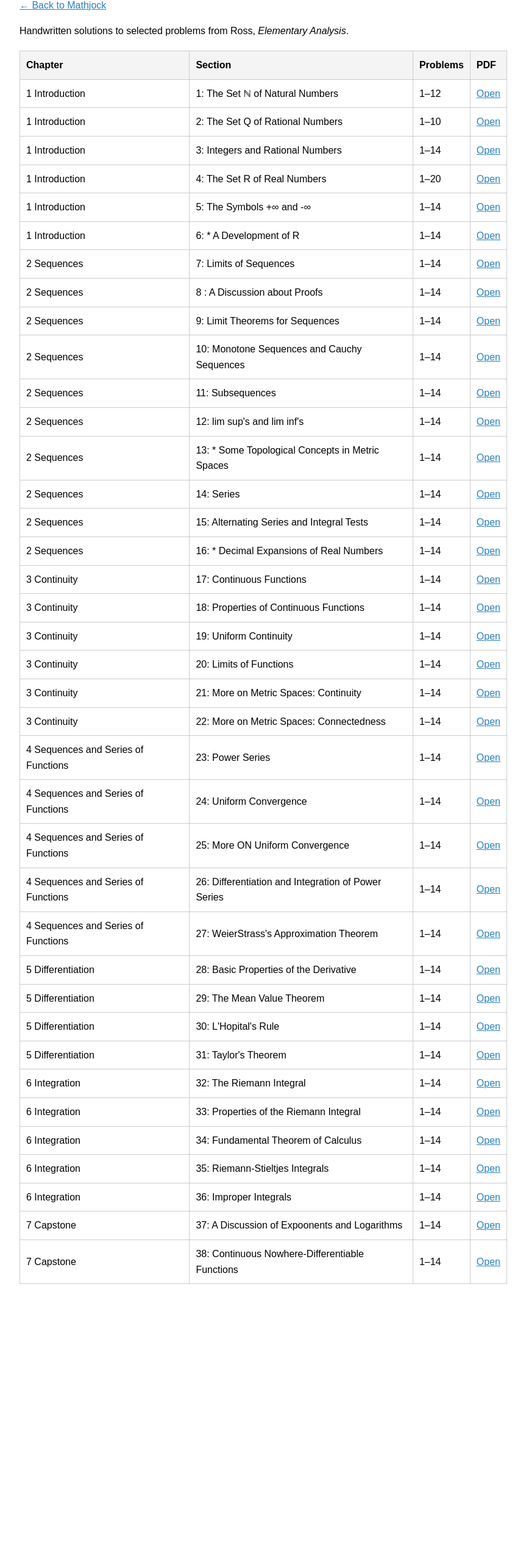
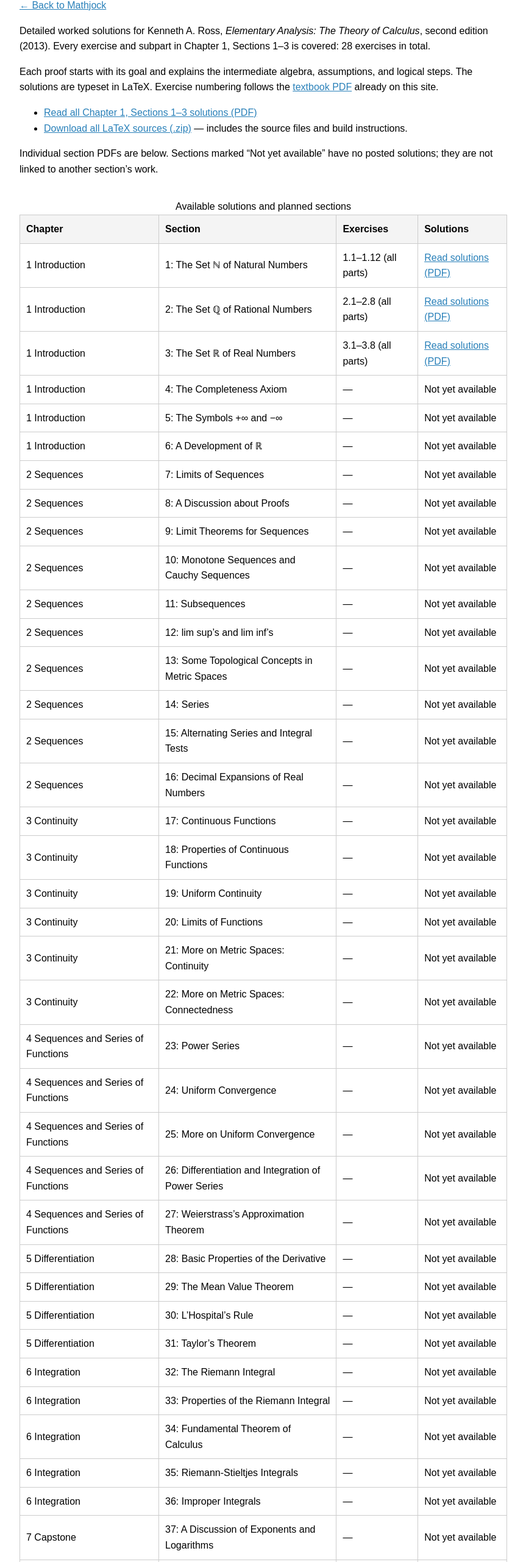
Before and after one commit to jshao0919/jshao0919.github.io, a plain HTML site: page textbooks/Ross Elementary Analysis.html in a window 1280 px wide. Shown: the part 118-2680 px from the top of the page at 61% size, without its empty margins (208-1071 px from the left). Before the commit the page ends 2244 px from the top, so only its background shows below. Drawn offline with Linux system fonts and the light colour scheme.

Commit message:
Add detailed Ross chapter 1 section 1–3 LaTeX solutions and repair links

```diff
--- a/textbooks/Ross Elementary Analysis.html
+++ b/textbooks/Ross Elementary Analysis.html
@@ -1,382 +1,278 @@
 <!DOCTYPE html>
-<html>
+<html lang="en">
 <head>
   <meta charset="utf-8">
+  <meta name="viewport" content="width=device-width, initial-scale=1">
+  <meta name="description" content="Detailed LaTeX solutions to all exercises in Sections 1–3 of Kenneth A. Ross’s Elementary Analysis, second edition.">
   <title>Ross — Elementary Analysis (Solutions)</title>
+  <link rel="icon" href="../arithmetic/icon.svg" type="image/svg+xml">
   <link rel="stylesheet" href="../style.css">
 </head>
-
 <body>
-
   <h1>Ross — Elementary Analysis (Solutions)</h1>
-
+  <p><a href="../index.html">← Back to Mathjock</a></p>
   <p>
-  <a href="../index.html">← Back to Mathjock</a>
+    Detailed worked solutions for Kenneth A. Ross,
+    <em>Elementary Analysis: The Theory of Calculus</em>, second edition (2013).
+    Every exercise and subpart in Chapter 1, Sections 1–3 is covered:
+    28 exercises in total.
   </p>
-
   <p>
-  Handwritten solutions to selected problems from Ross,
-  <em>Elementary Analysis</em>.
+    Each proof starts with its goal and explains the intermediate algebra,
+    assumptions, and logical steps. The solutions are typeset in LaTeX.
+    Exercise numbering follows the
+    <a href="../RCmplx01_Ross.pdf">textbook PDF</a> already on this site.
   </p>
-
+  <ul>
+    <li><a href="../solutions/ross/chapter-1/ross-chapter-1-sections-1-3.pdf">Read all Chapter 1, Sections 1–3 solutions (PDF)</a></li>
+    <li><a href="../solutions/ross/chapter-1/ross-chapter-1-latex.zip" download>Download all LaTeX sources (.zip)</a> — includes the source files and build instructions.</li>
+  </ul>
+  <p>
+    Individual section PDFs are below. Sections marked “Not yet available”
+    have no posted solutions; they are not linked to another section’s work.
+  </p>
+  <div style="overflow-x: auto">
   <table class="solutions-table">
+    <caption>Available solutions and planned sections</caption>
     <thead>
       <tr>
-      <th>Chapter</th>
-      <th>Section</th>
-      <th>Problems</th>
-      <th>PDF</th>
+        <th scope="col">Chapter</th>
+        <th scope="col">Section</th>
+        <th scope="col">Exercises</th>
+        <th scope="col">Solutions</th>
       </tr>
     </thead>
-
     <tbody>
       <tr>
-      <td>1 Introduction </td>
-      <td>1: The Set ℕ of Natural Numbers </td>
-      <td>1–12</td>
-      <td>
-        <a href="../RCmplx01_Ross.pdf" target="_blank">Open</a>
-      </td>
+        <td>1 Introduction</td>
+        <td>1: The Set ℕ of Natural Numbers</td>
+        <td>1.1–1.12 (all parts)</td>
+        <td><a href="../solutions/ross/chapter-1/ross-section-01.pdf">Read solutions (PDF)</a></td>
       </tr>
-
       <tr>
         <td>1 Introduction</td>
-  <td>2: The Set Q of Rational Numbers</td>
-  <td>1–10</td>
-  <td>
-    <a href="../RCmplx02_Ross.pdf" target="_blank">Open</a>
-  </td>
+        <td>2: The Set ℚ of Rational Numbers</td>
+        <td>2.1–2.8 (all parts)</td>
+        <td><a href="../solutions/ross/chapter-1/ross-section-02.pdf">Read solutions (PDF)</a></td>
       </tr>
-
       <tr>
         <td>1 Introduction</td>
-  <td>3: Integers and Rational Numbers</td>
-  <td>1–14</td>
-  <td>
-    <a href="../RCmplx03_Ross.pdf" target="_blank">Open</a>
-  </td>
+        <td>3: The Set ℝ of Real Numbers</td>
+        <td>3.1–3.8 (all parts)</td>
+        <td><a href="../solutions/ross/chapter-1/ross-section-03.pdf">Read solutions (PDF)</a></td>
       </tr>
-
       <tr>
         <td>1 Introduction</td>
-  <td>4: The Set R of Real Numbers</td>
-  <td>1–20</td>
-  <td>
-    <a href="../RCmplx04_Ross.pdf" target="_blank">Open</a>
-  </td>
+        <td>4: The Completeness Axiom</td>
+        <td>—</td>
+        <td>Not yet available</td>
       </tr>
-
       <tr>
         <td>1 Introduction</td>
-  <td>5: The Symbols +∞ and -∞ </td>
-  <td>1–14</td>
-  <td>
-    <a href="../RCmplx03_Ross.pdf" target="_blank">Open</a>
-  </td>
+        <td>5: The Symbols +∞ and −∞</td>
+        <td>—</td>
+        <td>Not yet available</td>
       </tr>
-
-
       <tr>
         <td>1 Introduction</td>
-  <td>6: * A Development of R </td>
-  <td>1–14</td>
-  <td>
-    <a href="../RCmplx03_Ross.pdf" target="_blank">Open</a>
-  </td>
-</tr>
-
-<tr>
-  <td>2 Sequences </td>
-  <td> 7: Limits of Sequences </td>
-  <td>1–14</td>
-  <td>
-    <a href="../RCmplx03_Ross.pdf" target="_blank">Open</a>
-  </td>
-</tr>
-
-<tr>
-  <td>2 Sequences </td>
-  <td> 8 : A Discussion about Proofs </td>
-  <td>1–14</td>
-  <td>
-    <a href="../RCmplx03_Ross.pdf" target="_blank">Open</a>
-  </td>
-</tr>
-
-    <tr>
-  <td>2 Sequences </td>
-  <td> 9: Limit Theorems for Sequences </td>
-  <td>1–14</td>
-  <td>
-    <a href="../RCmplx03_Ross.pdf" target="_blank">Open</a>
-  </td>
-</tr>
-
-
-    <tr>
-  <td>2 Sequences </td>
-  <td> 10: Monotone Sequences and Cauchy Sequences </td>
-  <td>1–14</td>
-  <td>
-    <a href="../RCmplx03_Ross.pdf" target="_blank">Open</a>
-  </td>
-</tr>
-
-   <tr>
-  <td>2 Sequences </td>
-  <td> 11: Subsequences </td>
-  <td>1–14</td>
-  <td>
-    <a href="../RCmplx03_Ross.pdf" target="_blank">Open</a>
-  </td>
-</tr>
-
-  <tr>
-  <td>2 Sequences </td>
-  <td> 12: lim sup's and lim inf's  </td>
-  <td>1–14</td>
-  <td>
-    <a href="../RCmplx03_Ross.pdf" target="_blank">Open</a>
-  </td>
-</tr>
-
-      <tr>
-  <td>2 Sequences </td>
-  <td> 13: * Some Topological Concepts in Metric Spaces </td>
-  <td>1–14</td>
-  <td>
-    <a href="../RCmplx03_Ross.pdf" target="_blank">Open</a>
-  </td>
-</tr>
-
-      <tr>
-  <td>2 Sequences </td>
-  <td> 14: Series </td>
-  <td>1–14</td>
-  <td>
-    <a href="../RCmplx03_Ross.pdf" target="_blank">Open</a>
-  </td>
-</tr>
-
-      <tr>
-  <td>2 Sequences </td>
-  <td> 15: Alternating Series and Integral Tests </td>
-  <td>1–14</td>
-  <td>
-    <a href="../RCmplx03_Ross.pdf" target="_blank">Open</a>
-  </td>
-</tr>
-
-      <tr>
-  <td>2 Sequences </td>
-  <td> 16: * Decimal Expansions of Real Numbers </td>
-  <td>1–14</td>
-  <td>
-    <a href="../RCmplx03_Ross.pdf" target="_blank">Open</a>
-  </td>
-</tr>
-
-      <tr>
-  <td>3 Continuity </td>
-  <td> 17: Continuous Functions </td>
-  <td>1–14</td>
-  <td>
-    <a href="../RCmplx03_Ross.pdf" target="_blank">Open</a>
-  </td>
-</tr>
-
-
-    <tr>
-  <td>3 Continuity </td>
-  <td> 18: Properties of Continuous Functions </td>
-  <td>1–14</td>
-  <td>
-    <a href="../RCmplx03_Ross.pdf" target="_blank">Open</a>
-  </td>
-</tr>
-
-    <tr>
-  <td>3 Continuity </td>
-  <td> 19: Uniform Continuity </td>
-  <td>1–14</td>
-  <td>
-    <a href="../RCmplx03_Ross.pdf" target="_blank">Open</a>
-  </td>
-</tr>
-
-    <tr>
-  <td>3 Continuity </td>
-  <td> 20: Limits of Functions </td>
-  <td>1–14</td>
-  <td>
-    <a href="../RCmplx03_Ross.pdf" target="_blank">Open</a>
-  </td>
-</tr>
-
-    <tr>
-  <td>3 Continuity </td>
-  <td> 21: More on Metric Spaces: Continuity </td>
-  <td>1–14</td>
-  <td>
-    <a href="../RCmplx03_Ross.pdf" target="_blank">Open</a>
-  </td>
-</tr>
-
-    <tr>
-  <td>3 Continuity </td>
-  <td> 22: More on Metric Spaces: Connectedness </td>
-  <td>1–14</td>
-  <td>
-    <a href="../RCmplx03_Ross.pdf" target="_blank">Open</a>
-  </td>
-</tr>
-
-<tr>
-  <td>4 Sequences and Series of Functions </td>
-  <td> 23: Power Series </td>
-  <td>1–14</td>
-  <td>
-    <a href="../RCmplx03_Ross.pdf" target="_blank">Open</a>
-  </td>
-</tr>
-
-
-<tr>
-  <td>4 Sequences and Series of Functions </td>
-  <td> 24: Uniform Convergence </td>
-  <td>1–14</td>
-  <td>
-    <a href="../RCmplx03_Ross.pdf" target="_blank">Open</a>
-  </td>
-</tr>
-
-    <tr>
-  <td>4 Sequences and Series of Functions </td>
-  <td> 25: More ON Uniform Convergence </td>
-  <td>1–14</td>
-  <td>
-    <a href="../RCmplx03_Ross.pdf" target="_blank">Open</a>
-  </td>
-</tr>
-
-    <tr>
-  <td>4 Sequences and Series of Functions </td>
-  <td> 26: Differentiation and Integration of Power Series </td>
-  <td>1–14</td>
-  <td>
-    <a href="../RCmplx03_Ross.pdf" target="_blank">Open</a>
-  </td>
-</tr>
-
-    <tr>
-  <td>4 Sequences and Series of Functions </td>
-  <td> 27: WeierStrass's Approximation Theorem </td>
-  <td>1–14</td>
-  <td>
-    <a href="../RCmplx03_Ross.pdf" target="_blank">Open</a>
-  </td>
-</tr>
-
-
-<tr>
-  <td>5 Differentiation </td>
-  <td> 28: Basic Properties of the Derivative </td>
-  <td>1–14</td>
-  <td>
-    <a href="../RCmplx03_Ross.pdf" target="_blank">Open</a>
-  </td>
-</tr>
-
-  <tr>
-  <td>5 Differentiation </td>
-  <td> 29: The Mean Value Theorem </td>
-  <td>1–14</td>
-  <td>
-    <a href="../RCmplx03_Ross.pdf" target="_blank">Open</a>
-  </td>
+        <td>6: A Development of ℝ</td>
+        <td>—</td>
+        <td>Not yet available</td>
       </tr>
       <tr>
-  <td>5 Differentiation </td>
-  <td> 30: L'Hopital's  Rule  </td>
-  <td>1–14</td>
-  <td>
-    <a href="../RCmplx03_Ross.pdf" target="_blank">Open</a>
-  </td>
+        <td>2 Sequences</td>
+        <td>7: Limits of Sequences</td>
+        <td>—</td>
+        <td>Not yet available</td>
       </tr>
       <tr>
-  <td>5 Differentiation </td>
-  <td> 31: Taylor's Theorem </td>
-  <td>1–14</td>
-  <td>
-    <a href="../RCmplx03_Ross.pdf" target="_blank">Open</a>
-  </td>
-</tr>
-
-<tr>
-  <td>6 Integration </td>
-  <td> 32: The Riemann Integral </td>
-  <td>1–14</td>
-  <td>
-    <a href="../RCmplx03_Ross.pdf" target="_blank">Open</a>
-  </td>
+        <td>2 Sequences</td>
+        <td>8: A Discussion about Proofs</td>
+        <td>—</td>
+        <td>Not yet available</td>
       </tr>
       <tr>
-  <td>6 Integration </td>
-  <td> 33: Properties of the Riemann Integral </td>
-  <td>1–14</td>
-  <td>
-    <a href="../RCmplx03_Ross.pdf" target="_blank">Open</a>
-  </td>
+        <td>2 Sequences</td>
+        <td>9: Limit Theorems for Sequences</td>
+        <td>—</td>
+        <td>Not yet available</td>
       </tr>
-
       <tr>
-  <td>6 Integration </td>
-  <td> 34: Fundamental Theorem of Calculus </td>
-  <td>1–14</td>
-  <td>
-    <a href="../RCmplx03_Ross.pdf" target="_blank">Open</a>
-  </td>
+        <td>2 Sequences</td>
+        <td>10: Monotone Sequences and Cauchy Sequences</td>
+        <td>—</td>
+        <td>Not yet available</td>
       </tr>
-
       <tr>
-  <td>6 Integration </td>
-  <td> 35: Riemann-Stieltjes Integrals </td>
-  <td>1–14</td>
-  <td>
-    <a href="../RCmplx03_Ross.pdf" target="_blank">Open</a>
-  </td>
+        <td>2 Sequences</td>
+        <td>11: Subsequences</td>
+        <td>—</td>
+        <td>Not yet available</td>
       </tr>
-
       <tr>
-  <td>6 Integration </td>
-  <td> 36: Improper Integrals </td>
-  <td>1–14</td>
-  <td>
-    <a href="../RCmplx03_Ross.pdf" target="_blank">Open</a>
-  </td>
+        <td>2 Sequences</td>
+        <td>12: lim sup’s and lim inf’s</td>
+        <td>—</td>
+        <td>Not yet available</td>
       </tr>
-
-
       <tr>
-  <td>7 Capstone </td>
-  <td> 37: A Discussion of Expoonents and Logarithms </td>
-  <td>1–14</td>
-  <td>
-    <a href="../RCmplx03_Ross.pdf" target="_blank">Open</a>
-  </td>
+        <td>2 Sequences</td>
+        <td>13: Some Topological Concepts in Metric Spaces</td>
+        <td>—</td>
+        <td>Not yet available</td>
       </tr>
-
       <tr>
-  <td>7 Capstone </td>
-  <td> 38: Continuous Nowhere-Differentiable Functions </td>
-  <td>1–14</td>
-  <td>
-    <a href="../RCmplx03_Ross.pdf" target="_blank">Open</a>
-  </td>
+        <td>2 Sequences</td>
+        <td>14: Series</td>
+        <td>—</td>
+        <td>Not yet available</td>
       </tr>
-
+      <tr>
+        <td>2 Sequences</td>
+        <td>15: Alternating Series and Integral Tests</td>
+        <td>—</td>
+        <td>Not yet available</td>
+      </tr>
+      <tr>
+        <td>2 Sequences</td>
+        <td>16: Decimal Expansions of Real Numbers</td>
+        <td>—</td>
+        <td>Not yet available</td>
+      </tr>
+      <tr>
+        <td>3 Continuity</td>
+        <td>17: Continuous Functions</td>
+        <td>—</td>
+        <td>Not yet available</td>
+      </tr>
+      <tr>
+        <td>3 Continuity</td>
+        <td>18: Properties of Continuous Functions</td>
+        <td>—</td>
+        <td>Not yet available</td>
+      </tr>
+      <tr>
+        <td>3 Continuity</td>
+        <td>19: Uniform Continuity</td>
+        <td>—</td>
+        <td>Not yet available</td>
+      </tr>
+      <tr>
+        <td>3 Continuity</td>
+        <td>20: Limits of Functions</td>
+        <td>—</td>
+        <td>Not yet available</td>
+      </tr>
+      <tr>
+        <td>3 Continuity</td>
+        <td>21: More on Metric Spaces: Continuity</td>
+        <td>—</td>
+        <td>Not yet available</td>
+      </tr>
+      <tr>
+        <td>3 Continuity</td>
+        <td>22: More on Metric Spaces: Connectedness</td>
+        <td>—</td>
+        <td>Not yet available</td>
+      </tr>
+      <tr>
+        <td>4 Sequences and Series of Functions</td>
+        <td>23: Power Series</td>
+        <td>—</td>
+        <td>Not yet available</td>
+      </tr>
+      <tr>
+        <td>4 Sequences and Series of Functions</td>
+        <td>24: Uniform Convergence</td>
+        <td>—</td>
+        <td>Not yet available</td>
+      </tr>
+      <tr>
+        <td>4 Sequences and Series of Functions</td>
+        <td>25: More on Uniform Convergence</td>
+        <td>—</td>
+        <td>Not yet available</td>
+      </tr>
+      <tr>
+        <td>4 Sequences and Series of Functions</td>
+        <td>26: Differentiation and Integration of Power Series</td>
+        <td>—</td>
+        <td>Not yet available</td>
+      </tr>
+      <tr>
+        <td>4 Sequences and Series of Functions</td>
+        <td>27: Weierstrass’s Approximation Theorem</td>
+        <td>—</td>
+        <td>Not yet available</td>
+      </tr>
+      <tr>
+        <td>5 Differentiation</td>
+        <td>28: Basic Properties of the Derivative</td>
+        <td>—</td>
+        <td>Not yet available</td>
+      </tr>
+      <tr>
+        <td>5 Differentiation</td>
+        <td>29: The Mean Value Theorem</td>
+        <td>—</td>
+        <td>Not yet available</td>
+      </tr>
+      <tr>
+        <td>5 Differentiation</td>
+        <td>30: L’Hospital’s Rule</td>
+        <td>—</td>
+        <td>Not yet available</td>
+      </tr>
+      <tr>
+        <td>5 Differentiation</td>
+        <td>31: Taylor’s Theorem</td>
+        <td>—</td>
+        <td>Not yet available</td>
+      </tr>
+      <tr>
+        <td>6 Integration</td>
+        <td>32: The Riemann Integral</td>
+        <td>—</td>
+        <td>Not yet available</td>
+      </tr>
+      <tr>
+        <td>6 Integration</td>
+        <td>33: Properties of the Riemann Integral</td>
+        <td>—</td>
+        <td>Not yet available</td>
+      </tr>
+      <tr>
+        <td>6 Integration</td>
+        <td>34: Fundamental Theorem of Calculus</td>
+        <td>—</td>
+        <td>Not yet available</td>
+      </tr>
+      <tr>
+        <td>6 Integration</td>
+        <td>35: Riemann-Stieltjes Integrals</td>
+        <td>—</td>
+        <td>Not yet available</td>
+      </tr>
+      <tr>
+        <td>6 Integration</td>
+        <td>36: Improper Integrals</td>
+        <td>—</td>
+        <td>Not yet available</td>
+      </tr>
+      <tr>
+        <td>7 Capstone</td>
+        <td>37: A Discussion of Exponents and Logarithms</td>
+        <td>—</td>
+        <td>Not yet available</td>
+      </tr>
+      <tr>
+        <td>7 Capstone</td>
+        <td>38: Continuous Nowhere-Differentiable Functions</td>
+        <td>—</td>
+        <td>Not yet available</td>
+      </tr>
     </tbody>
   </table>
-
+  </div>
 </body>
 </html>
```
Also changed, not shown: index.html (+5 -3 lines), README.md, solutions/ross/chapter-1/README.md (added), 14 other files. Lines whose indentation alone changed are shown as unchanged.
